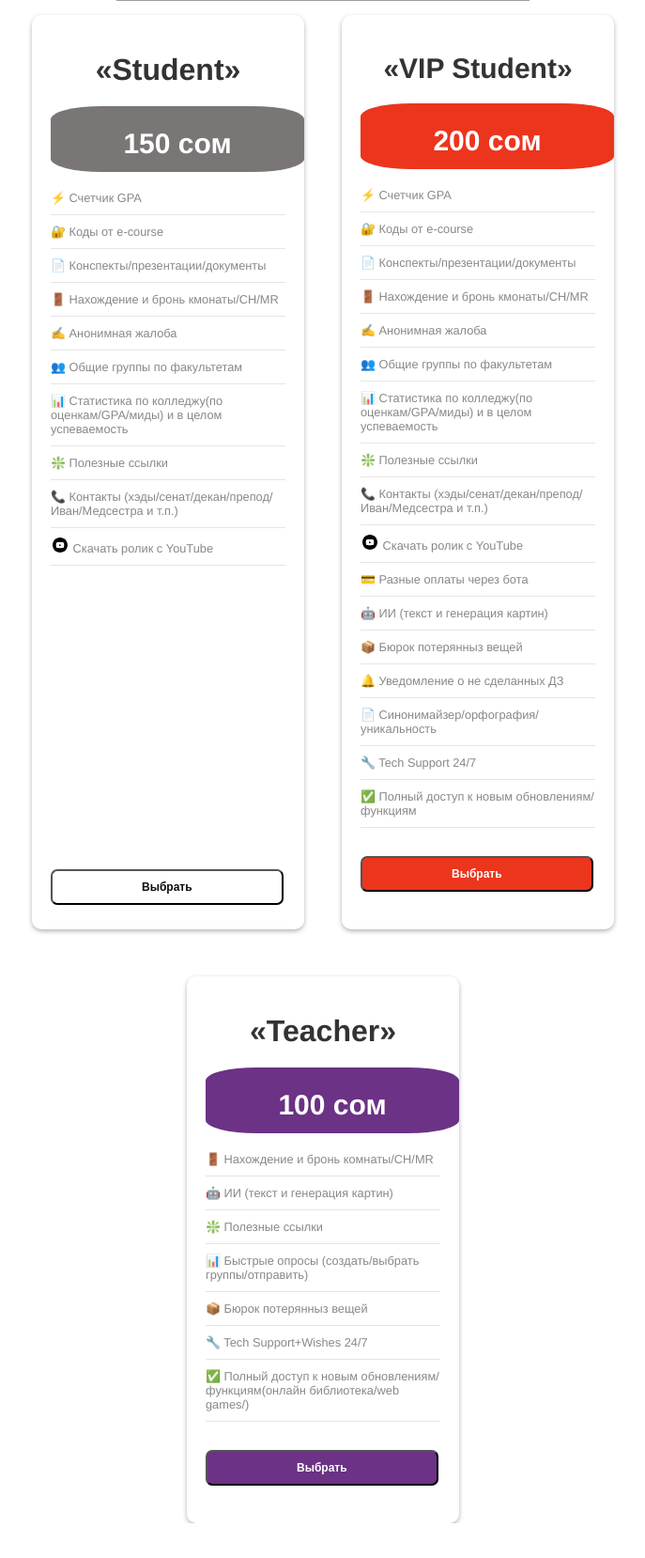
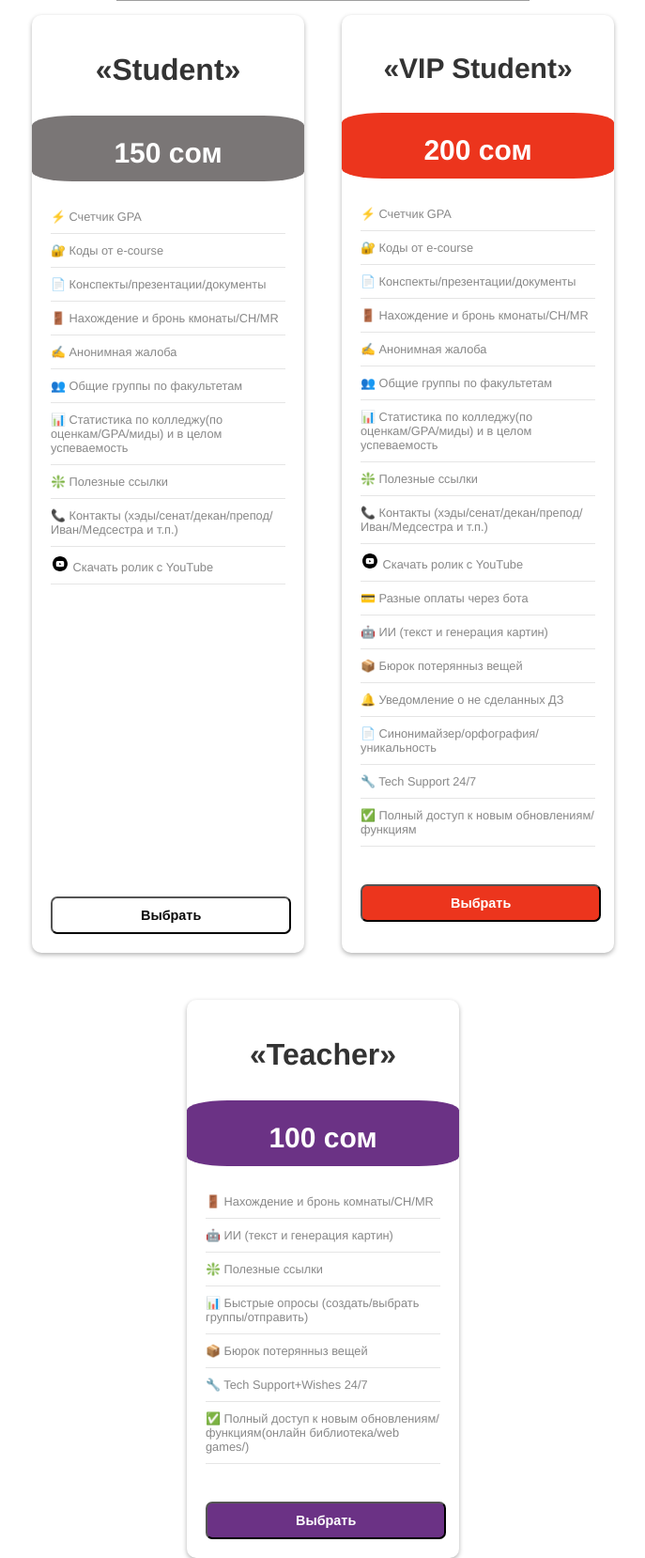
Before and after one commit to W12iteCrow/W12iteCrow.github.io, a PHP site: page / in a window 1280 px wide. Shown: the part 334-1992 px from the top of the page at 94% size, without its empty margins (296-983 px from the left). Before the commit the page ends 1955 px from the top, so only its background shows below. Run offline with PHP 8.4, Linux system fonts and the light colour scheme; some libraries are stand-ins or nearby versions; grey boxes are pictures that could not be loaded.

Commit message:
Update style.css

```diff
--- a/style.css
+++ b/style.css
@@ -112,39 +112,39 @@
 
 .price1 {
    height: 70px;
-   width: 270px;
+   width: 290px;
    text-align: center;
    background-color: #7a7676;
-   border-radius: 20%;
+   border-radius: 15%;
    line-height: 80px;
    color: #FFF;
    font-size: 30px;
    font-weight: 100px;
-   margin: 20px auto;
+   margin-left: -20px;
 }
 .price2 {
    height: 70px;
-   width: 270px;
+   width: 290px;
    text-align: center;
    background-color: #EC351D;
-   border-radius: 20%;
+   border-radius: 15%;
    line-height: 80px;
    color: #FFF;
    font-size: 30px;
    font-weight: 100px;
-   margin: 20px auto;
+   margin-left: -20px;
 }
 .price3 {
    height: 70px;
-   width: 270px;
+   width: 290px;
    text-align: center;
    background-color: #6b3285;
-   border-radius: 20%;
+   border-radius: 15%;
    line-height: 80px;
    color: #FFF;
    font-size: 30px;
    font-weight: 100px;
-   margin: 20px auto;
+   margin-left: -20px;
 }
 
 .blue .price {
@@ -167,48 +167,37 @@
    border-bottom: 1px solid rgba(0, 0, 0, 0.1);
 }
 
-.yotube {
-   display: flex;
-   flex-flow: row wrap;
-}
-
-.button1 {
+body button {
    text-decoration: none;
    display: inline-block;
-   margin-top: 313px;
-   padding: 10px 95px;
-   background: white;
+   margin-top: 30px;
+   padding: 10px 94px;
    border-radius: 7px;
    color: rgb(10, 10, 10);
-   font-size: 0.75em;
-   font-weight: 200;
-   transition: 0.7s ease-in-out;
-}
-.button2 {
-   text-decoration: none;
-   display: inline-block;
-   margin: 20px auto;
-   padding: 10px 95px;
-   background: #EC351D;
-   border-radius: 7px;
-   color: white;
-   font-size: 0.75em;
-   font-weight: 200;
-   transition: 0.7s ease-in-out;
-}
-.button3 {
-   text-decoration: none;
-   display: inline-block;
-   margin: 20px auto;
-   padding: 10px 95px;
-   background: #6b3285;
-   border-radius: 7px;
-   color: white;
-   font-size: 0.75em;
+   font-size: 0.9em;
    font-weight: 200;
    transition: 0.7s ease-in-out;
 }
 
-.button:hover {
-   background: #A52514
+.button1 {
+   background: white;
+   margin-top: 322px;
 }
+.button2 {
+   background: #EC351D;
+   color: rgb(255, 255, 255);
+}
+.button3 {
+   background: #6b3285;
+   color: rgb(255, 255, 255);
+}
+
+.button1:hover {
+   background: #f0ec09
+}
+.button2:hover {
+   background: #f0ec09
+}
+.button3:hover {
+   background: #f0ec09
+}
```
